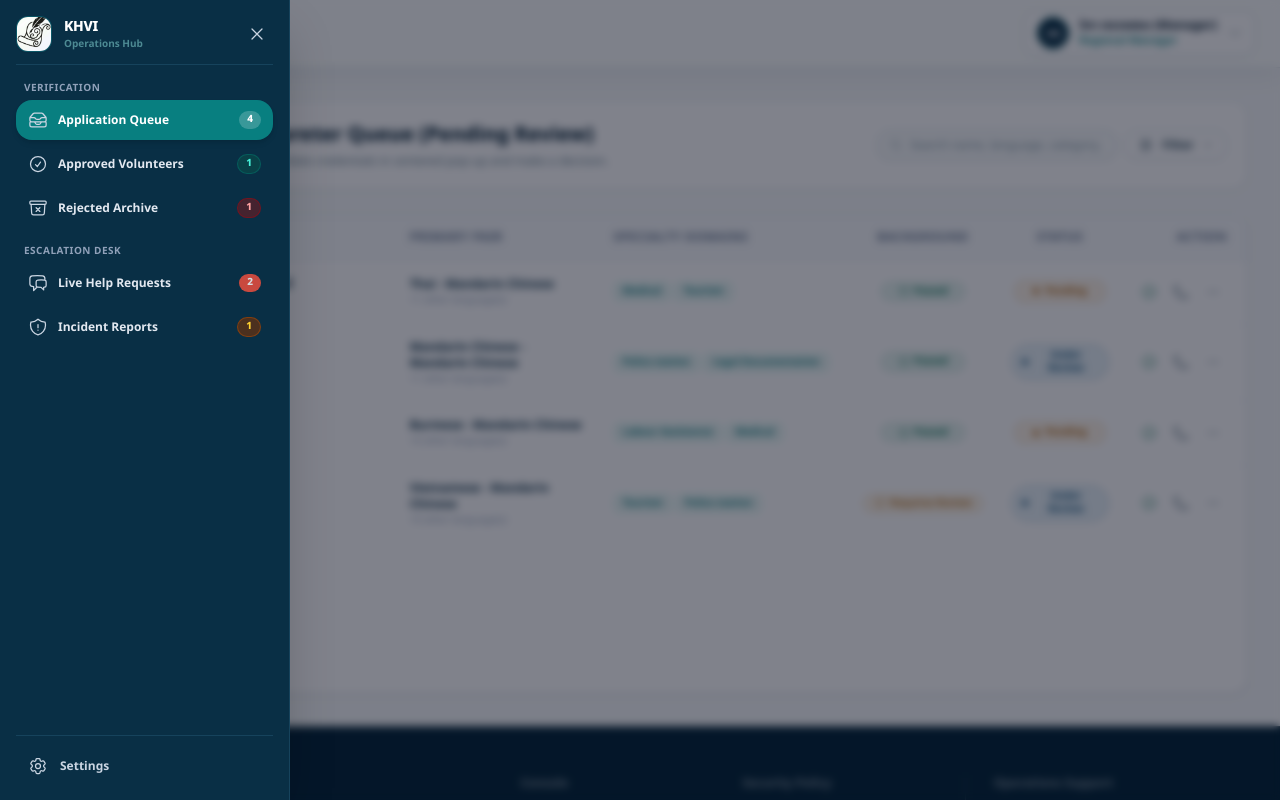
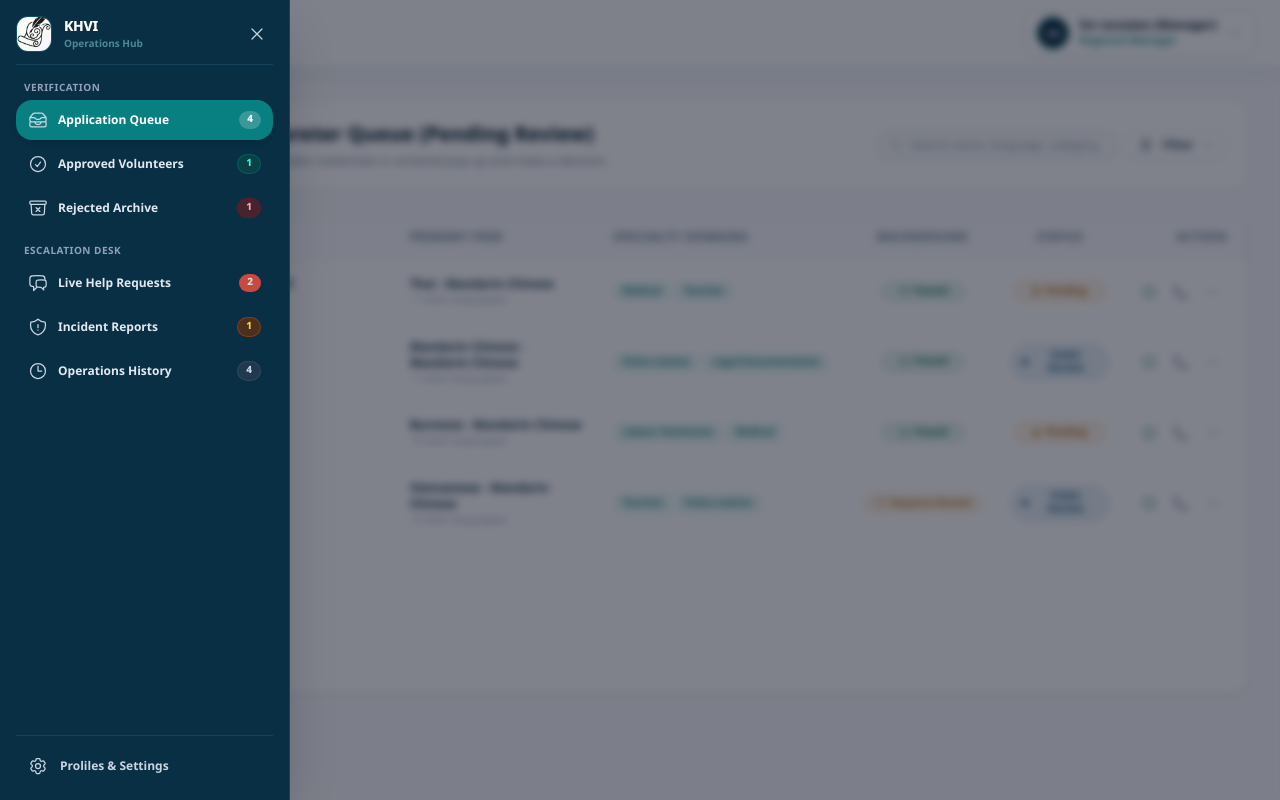
Before and after one commit to OnisawanO/khvi-helper, a Next.js app: page /manager in a window 1280 px wide. Both pictures are taken after a click on the button 33 px from the left and 32 px from the top of the page. Built offline with nearby package versions, Linux system fonts and the light colour scheme.

Commit message:
feat(manager): add operations activity history to manager hub

```diff
--- a/app/(manager)/manager/mock-data.ts
+++ b/app/(manager)/manager/mock-data.ts
@@ -174,6 +174,37 @@ export const initialReports: IncidentReport[] = [
   },
 ];
 
+export const initialManagerActivities = [
+  {
+    id: "ACT-101",
+    timestamp: "10 mins ago",
+    type: "approval" as const,
+    targetName: "Sompong Vorakul",
+    description: "Approved volunteer interpreter application for Thai-Mandarin Chinese pair (Medical & Tourism).",
+  },
+  {
+    id: "ACT-102",
+    timestamp: "35 mins ago",
+    type: "ticket_reply" as const,
+    targetName: "David Miller (HLP-802)",
+    description: "Contacted requester via WhatsApp to resolve pinpoint location mismatch in Bang Rak.",
+  },
+  {
+    id: "ACT-103",
+    timestamp: "2 hours ago",
+    type: "rejection" as const,
+    targetName: "Pham Thi Hoa",
+    description: "Rejected application due to expired medical translation certificate (Re-apply eligible in 30 days).",
+  },
+  {
+    id: "ACT-104",
+    timestamp: "Yesterday, 14:15",
+    type: "report_escalation" as const,
+    targetName: "Tourist John D. (REP-302)",
+    description: "Escalated verbal misconduct incident to Super Admin for account suspension evaluation.",
+  },
+];
+
 export function formatBadgeCount(count: number): string {
   if (count > 99) return "99+";
   return count.toString();
--- a/app/(manager)/manager/page.tsx
+++ b/app/(manager)/manager/page.tsx
@@ -17,6 +17,7 @@ import {
   CheckCircleIcon,
   CheckIcon,
   ChevronDownIcon,
+  ClockIcon,
   Cog6ToothIcon,
   EllipsisHorizontalIcon,
   ExclamationTriangleIcon,
@@ -31,13 +32,19 @@ import {
   XMarkIcon,
 } from "@heroicons/react/24/outline";
 import { BrandMark } from "@/app/components/brand-mark";
-import { SiteFooter } from "@/app/components/site-footer";
 
-import { InterpreterApplicant, HelpTicket, IncidentReport } from "./types";
+import {
+  InterpreterApplicant,
+  HelpTicket,
+  IncidentReport,
+  ManagerNavSection,
+  ManagerActivity,
+} from "./types";
 import {
   initialApplicants,
   initialTickets,
   initialReports,
+  initialManagerActivities,
   formatBadgeCount,
 } from "./mock-data";
 import { ApplicantDetailModal } from "./components/applicant-detail-modal";
@@ -235,12 +242,11 @@ export default function ManagerDashboard() {
   const [applicants, setApplicants] = useState<InterpreterApplicant[]>(initialApplicants);
   const [tickets, setTickets] = useState<HelpTicket[]>(initialTickets);
   const [reports, setReports] = useState<IncidentReport[]>(initialReports);
+  const [activities, setActivities] = useState<ManagerActivity[]>(initialManagerActivities);
   const [selectedApplicantId, setSelectedApplicantId] = useState<string | null>(initialApplicants[0].id);
 
-  // Navigation & View State (Strictly Manager scope: Verification + Support)
-  const [navSection, setNavSection] = useState<
-    "queue" | "approved" | "rejected" | "tickets" | "reports"
-  >("queue");
+  // Navigation & View State (Strictly Manager scope: Verification + Support + Activity History)
+  const [navSection, setNavSection] = useState<ManagerNavSection>("queue");
   const [isMobileDrawerOpen, setIsMobileDrawerOpen] = useState(false);
   const [detailModalOpen, setDetailModalOpen] = useState(false);
 
@@ -342,13 +348,27 @@ export default function ManagerDashboard() {
 
   // Handle Approve (FR-43)
   const handleApprove = (id: string) => {
+    const target = applicants.find((a) => a.id === id);
     setApplicants((prev) =>
       prev.map((app) => (app.id === id ? { ...app, status: "Approved" } : app))
     );
+    if (target) {
+      setActivities((prev) => {
+        const newAct: ManagerActivity = {
+          id: `ACT-APP-${id}-${prev.length + 1}`,
+          timestamp: "Just now",
+          type: "approval",
+          targetName: target.name,
+          description: `Approved volunteer interpreter application (${target.primaryLanguage}, ${target.specialtyCategories.join(", ")}).`,
+        };
+        return [newAct, ...prev];
+      });
+    }
   };
 
   // Handle Reject (FR-44, FR-45)
   const handleReject = (id: string, reason: string) => {
+    const target = applicants.find((a) => a.id === id);
     setApplicants((prev) =>
       prev.map((app) =>
         app.id === id
@@ -356,11 +376,24 @@ export default function ManagerDashboard() {
           : app
       )
     );
+    if (target) {
+      setActivities((prev) => {
+        const newAct: ManagerActivity = {
+          id: `ACT-REJ-${id}-${prev.length + 1}`,
+          timestamp: "Just now",
+          type: "rejection",
+          targetName: target.name,
+          description: `Rejected application: ${reason}`,
+        };
+        return [newAct, ...prev];
+      });
+    }
   };
 
   // Handle Help Request Response (FR-52)
   const handleSendTicketReply = (ticketId: string) => {
     if (!ticketReplyText.trim()) return;
+    const target = tickets.find((t) => t.id === ticketId);
     setTickets((prev) =>
       prev.map((t) =>
         t.id === ticketId
@@ -372,12 +405,25 @@ export default function ManagerDashboard() {
           : t
       )
     );
+    if (target) {
+      setActivities((prev) => {
+        const newAct: ManagerActivity = {
+          id: `ACT-TCK-${ticketId}-${prev.length + 1}`,
+          timestamp: "Just now",
+          type: "ticket_reply",
+          targetName: `${target.requesterName} (${target.id})`,
+          description: `Replied & resolved help ticket: "${ticketReplyText.trim()}"`,
+        };
+        return [newAct, ...prev];
+      });
+    }
     setActiveReplyingTicketId(null);
     setTicketReplyText("");
   };
 
   // Handle Incident Report Escalation to Admin (FR-53 -> FR-76)
   const handleEscalateReport = (reportId: string) => {
+    const target = reports.find((r) => r.id === reportId);
     setReports((prev) =>
       prev.map((r) =>
         r.id === reportId
@@ -389,6 +435,18 @@ export default function ManagerDashboard() {
           : r
       )
     );
+    if (target) {
+      setActivities((prev) => {
+        const newAct: ManagerActivity = {
+          id: `ACT-REP-${reportId}-${prev.length + 1}`,
+          timestamp: "Just now",
+          type: "report_escalation",
+          targetName: `${target.reportedUserName} (${target.id})`,
+          description: `Escalated incident report regarding "${target.reason}" to Super Admin for account lock review.`,
+        };
+        return [newAct, ...prev];
+      });
+    }
   };
 
   // Counts for Badges
@@ -605,6 +663,32 @@ export default function ManagerDashboard() {
                       {formatBadgeCount(pendingReportCount)}
                     </span>
                   </button>
+
+                  <button
+                    onClick={() => {
+                      setNavSection("history");
+                      setIsMobileDrawerOpen(false);
+                    }}
+                    className={`flex w-full h-10 items-center justify-between rounded-2xl px-3 text-xs font-bold transition-all cursor-pointer ${
+                      navSection === "history"
+                        ? "bg-[#087f80] text-white shadow-md"
+                        : "text-slate-200 hover:bg-white/10 hover:text-white"
+                    }`}
+                  >
+                    <div className="flex items-center gap-2.5">
+                      <ClockIcon className="h-5 w-5 text-slate-300" />
+                      <span>Operations History</span>
+                    </div>
+                    <span
+                      className={`rounded-full px-2 py-0.5 text-[10px] font-extrabold ${
+                        navSection === "history"
+                          ? "bg-white/20 text-white"
+                          : "bg-slate-700/60 text-slate-300 border border-slate-600/50"
+                      }`}
+                    >
+                      {activities.length}
+                    </span>
+                  </button>
                 </nav>
               </div>
             </div>
@@ -619,7 +703,7 @@ export default function ManagerDashboard() {
                 title="Manager Settings"
               >
                 <Cog6ToothIcon className="h-5 w-5 shrink-0" />
-                <span>Settings</span>
+                <span>Proliles & Settings</span>
               </button>
             </div>
           </aside>
@@ -749,6 +833,21 @@ export default function ManagerDashboard() {
                     {formatBadgeCount(pendingReportCount)}
                   </span>
                 )}
+              </button>
+
+              {/* Operations History */}
+              <button
+                type="button"
+                onClick={() => setNavSection("history")}
+                className={`relative flex h-10 w-10 items-center justify-center rounded-2xl transition-all cursor-pointer ${
+                  navSection === "history"
+                    ? "bg-[#087f80] text-white shadow-md"
+                    : "text-slate-300 hover:bg-white/10 hover:text-white"
+                }`}
+                title="Operations History (ประวัติการทำงาน)"
+                aria-label="Operations History"
+              >
+                <ClockIcon className="h-5 w-5" />
               </button>
             </div>
           </div>
@@ -1363,30 +1462,92 @@ export default function ManagerDashboard() {
                 </div>
               </div>
             )}
+
+            {/* SECTION 4: Operations Activity History (ประวัติการทำงานของ Manager) */}
+            {navSection === "history" && (
+              <div className="flex-1 overflow-y-auto p-4 md:p-6">
+                <div className="mb-6 flex flex-wrap items-center justify-between gap-4">
+                  <div>
+                    <h2 className="text-xl font-black tracking-tight text-[#092f45]">
+                      Operations Activity History
+                    </h2>
+                    <p className="mt-1 text-xs text-[#527082]">
+                      Log of administrative and operational actions taken by managers (Approvals, Rejections, Ticket Replies, and Admin Escalations).
+                    </p>
+                  </div>
+                  <div className="flex items-center gap-2">
+                    <span className="inline-flex items-center gap-1.5 rounded-full bg-[#f1f5f8] px-3 py-1 text-xs font-bold text-[#2d4b5b] border border-[#dce6ed]">
+                      <ClockIcon className="h-3.5 w-3.5 text-[#087f80]" />
+                      Total Actions: {activities.length}
+                    </span>
+                  </div>
+                </div>
+
+                {/* Activity Feed Timeline */}
+                <div className="space-y-3">
+                  {activities.length === 0 ? (
+                    <div className="flex flex-col items-center justify-center rounded-2xl border border-dashed border-[#c6d7e0] bg-white p-12 text-center">
+                      <ClockIcon className="h-10 w-10 text-slate-300" />
+                      <h4 className="mt-3 text-sm font-bold text-[#092f45]">No activity records found</h4>
+                      <p className="mt-1 text-xs text-[#6b8491]">Actions taken on applicants, help tickets, or reports will appear here in chronological order.</p>
+                    </div>
+                  ) : (
+                    activities.map((act) => {
+                      // Badge color and icon based on activity type
+                      let badgeBg = "bg-[#f0f9f5] text-[#087557] border-[#bfe5d7]";
+                      let typeLabel = "Approval";
+                      let IconComponent = CheckCircleIcon;
+
+                      if (act.type === "rejection") {
+                        badgeBg = "bg-[#fff1ef] text-[#d93829] border-[#fecac6]";
+                        typeLabel = "Rejection";
+                        IconComponent = XMarkIcon;
+                      } else if (act.type === "ticket_reply") {
+                        badgeBg = "bg-[#f0f7ff] text-[#0284c7] border-[#bae6fd]";
+                        typeLabel = "Ticket Reply";
+                        IconComponent = ChatBubbleLeftRightIcon;
+                      } else if (act.type === "report_escalation") {
+                        badgeBg = "bg-[#fffbeb] text-[#d97706] border-[#fde68a]";
+                        typeLabel = "Escalated to Admin";
+                        IconComponent = ShieldExclamationIcon;
+                      }
+
+                      return (
+                        <div
+                          key={act.id}
+                          className="flex flex-col sm:flex-row sm:items-center justify-between gap-3 rounded-xl border border-[#dbe6ec] bg-white p-4 transition-all hover:border-[#087f80] hover:shadow-xs"
+                        >
+                          <div className="flex items-start gap-3">
+                            <span className={`flex h-9 w-9 shrink-0 items-center justify-center rounded-xl border ${badgeBg}`}>
+                              <IconComponent className="h-5 w-5" />
+                            </span>
+                            <div>
+                              <div className="flex flex-wrap items-center gap-2">
+                                <span className="text-xs font-black text-[#092f45]">
+                                  {act.targetName}
+                                </span>
+                                <span className={`rounded-full border px-2 py-0.5 text-[10px] font-extrabold ${badgeBg}`}>
+                                  {typeLabel}
+                                </span>
+                              </div>
+                              <p className="mt-1 text-xs text-[#4b6574] leading-relaxed">
+                                {act.description}
+                              </p>
+                            </div>
+                          </div>
+                          <div className="flex items-center gap-2 shrink-0 self-start sm:self-center pl-12 sm:pl-0">
+                            <span className="text-[11px] font-bold text-[#839ba8] whitespace-nowrap">
+                              {act.timestamp}
+                            </span>
+                          </div>
+                        </div>
+                      );
+                    })
+                  )}
+                </div>
+              </div>
+            )}
           </main>
-
-          {/* FOOTER inside right column */}
-          <SiteFooter
-            copy={{
-              description: "KHVI Operational Management Portal for authorized managers and team leads.",
-              note: "Internal Operations Hub",
-              explore: "Console",
-              safety: "Security Policy",
-              needHelp: "Operations Support",
-              needHelpBody: "For system administrator escalation, contact the root admin channel.",
-              footerCta: "View Audit Log",
-              privacy: "All manager actions are strictly logged for compliance and security audit.",
-              links: {
-                map: "Overview",
-                how: "Verification SOP",
-                roles: "Role Hierarchy",
-                privacy: "Privacy Standard",
-                request: "Support Desk",
-                signIn: "Switch Account",
-              },
-            }}
-            brandSubtitle="Operations Console"
-          />
         </div>
       </div>
 
--- a/app/(manager)/manager/types.ts
+++ b/app/(manager)/manager/types.ts
@@ -49,4 +49,12 @@ export type IncidentReport = {
   actionTaken?: string;
 };
 
-export type ManagerNavSection = "queue" | "approved" | "rejected" | "tickets" | "reports";
+export type ManagerNavSection = "queue" | "approved" | "rejected" | "tickets" | "reports" | "history";
+
+export type ManagerActivity = {
+  id: string;
+  timestamp: string;
+  type: "approval" | "rejection" | "ticket_reply" | "report_escalation";
+  targetName: string;
+  description: string;
+};
```
